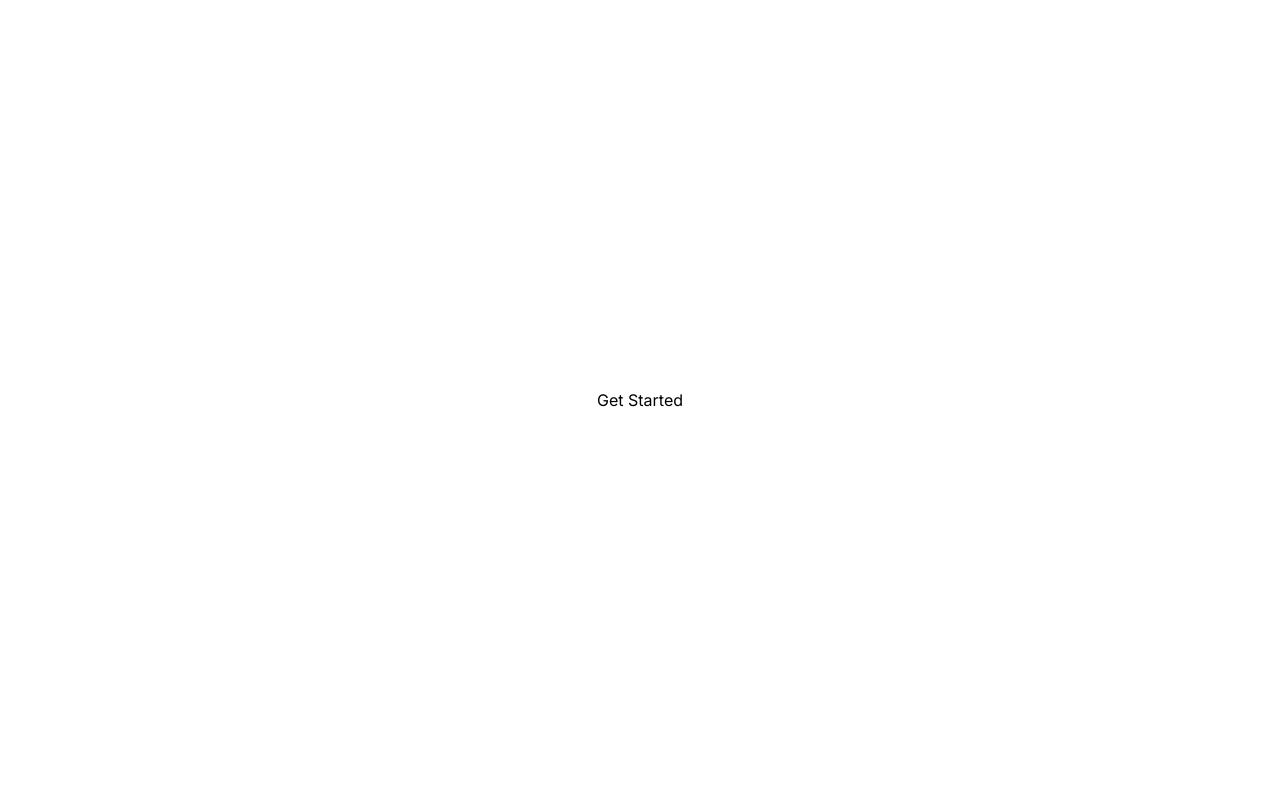
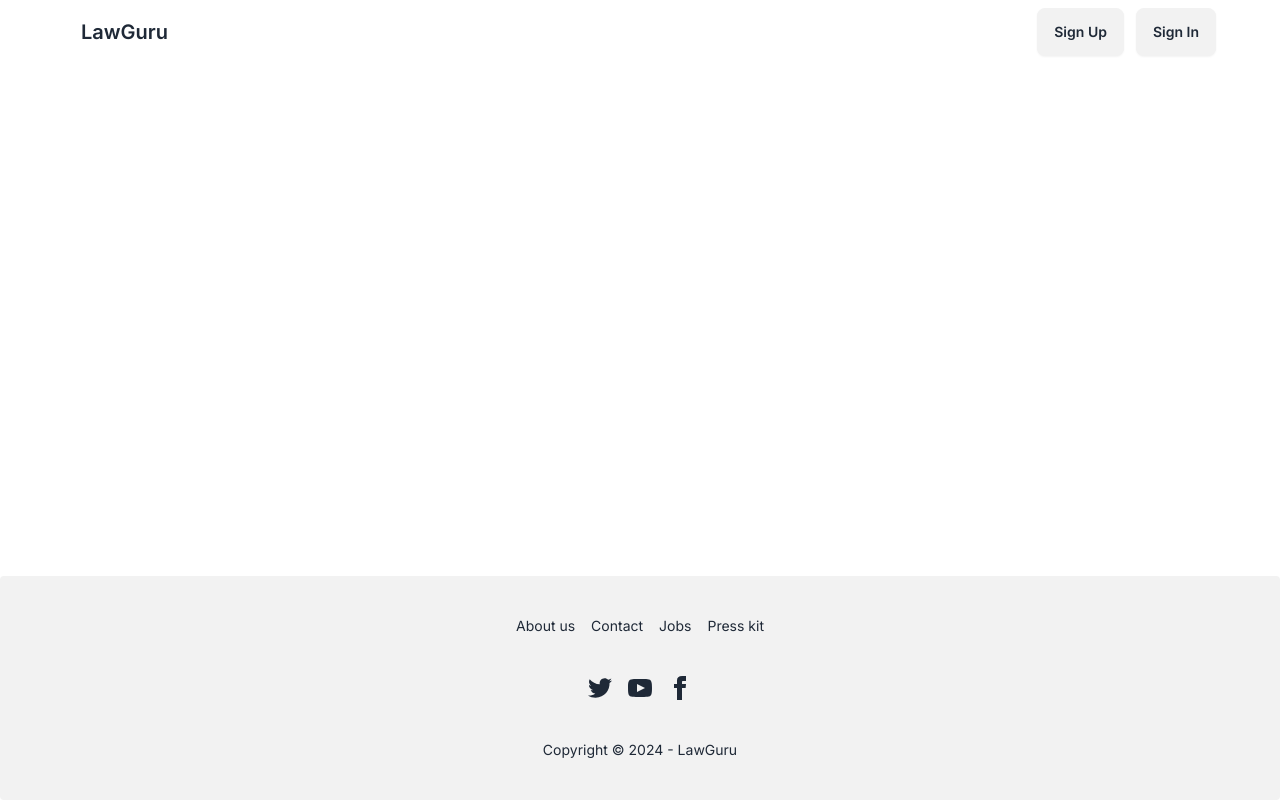
Before and after one commit to ayuugoyal/LawGuru, a Next.js app: page / in a window 1280 px wide. Built offline with nearby package versions, Linux system fonts and the light colour scheme.

Commit message:
feat: add nav and footbar

```diff
--- a/package.json
+++ b/package.json
@@ -19,6 +19,7 @@
     "@types/react": "^18",
     "@types/react-dom": "^18",
     "autoprefixer": "^10.0.1",
+    "daisyui": "^4.6.1",
     "eslint": "^8",
     "eslint-config-next": "14.1.0",
     "postcss": "^8",
--- a/src/app/dashboard/page.tsx
+++ b/src/app/dashboard/page.tsx
@@ -1,9 +1,59 @@
+import Footer from "@/components/Footer";
 import { UserButton } from "@clerk/nextjs";
 
 export default function Dashboard() {
   return (
-    <div className="h-screen flex justify-center items-center">
-      <UserButton afterSignOutUrl="/" />
+    <div className="h-screen flex justify-between flex-col">
+      <div className="navbar bg-base-100 sm:px-16">
+        <div className="flex-1">
+          <a className="btn btn-ghost text-xl">LawGuru</a>
+        </div>
+        <div className="flex-none">
+          <div className="dropdown dropdown-end">
+            <div
+              tabIndex={0}
+              role="button"
+              className="btn btn-ghost btn-circle"
+            >
+              <div className="indicator">
+                <svg
+                  xmlns="http://www.w3.org/2000/svg"
+                  className="h-5 w-5"
+                  fill="none"
+                  viewBox="0 0 24 24"
+                  stroke="currentColor"
+                >
+                  <path
+                    strokeLinecap="round"
+                    strokeLinejoin="round"
+                    strokeWidth="2"
+                    d="M3 3h2l.4 2M7 13h10l4-8H5.4M7 13L5.4 5M7 13l-2.293 2.293c-.63.63-.184 1.707.707 1.707H17m0 0a2 2 0 100 4 2 2 0 000-4zm-8 2a2 2 0 11-4 0 2 2 0 014 0z"
+                  />
+                </svg>
+                <span className="badge badge-sm indicator-item">8</span>
+              </div>
+            </div>
+            <div
+              tabIndex={0}
+              className="mt-3 z-[1] card card-compact dropdown-content w-52 bg-base-100 shadow"
+            >
+              <div className="card-body">
+                <span className="font-bold text-lg">8 Items</span>
+                <span className="text-info">Subtotal: $999</span>
+                <div className="card-actions">
+                  <button className="btn btn-primary btn-block">
+                    View cart
+                  </button>
+                </div>
+              </div>
+            </div>
+          </div>
+          <div className="m-2">
+            <UserButton afterSignOutUrl="/" />
+          </div>
+        </div>
+      </div>
+      <Footer />
     </div>
   );
 }
--- a/src/app/page.tsx
+++ b/src/app/page.tsx
@@ -1,11 +1,23 @@
+import Footer from "@/components/Footer";
 import Link from "next/link";
 
 export default function Home() {
   return (
-    <div className="flex justify-center h-screen items-center">
-      <Link href="/dashboard">
-        <div>Get Started</div>
-      </Link>
+    <div className="h-screen flex justify-between flex-col">
+      <div className="navbar bg-base-100 sm:px-16">
+        <div className="navbar-start">
+          <a className="btn btn-ghost text-xl">LawGuru</a>
+        </div>
+        <div className="navbar-end gap-3">
+          <Link className="btn" href="/sign-up">
+            Sign Up
+          </Link>
+          <Link className="btn" href="/sign-in">
+            Sign In
+          </Link>
+        </div>
+      </div>
+      <Footer />
     </div>
   );
 }
--- /dev/null
+++ b/src/components/Footer.tsx
@@ -0,0 +1,54 @@
+const Footer = () => {
+  return (
+    <footer className="footer footer-center p-10 bg-base-200 text-base-content rounded">
+      <nav className="grid grid-flow-col gap-4">
+        <a className="link link-hover">About us</a>
+        <a className="link link-hover">Contact</a>
+        <a className="link link-hover">Jobs</a>
+        <a className="link link-hover">Press kit</a>
+      </nav>
+      <nav>
+        <div className="grid grid-flow-col gap-4">
+          <a>
+            <svg
+              xmlns="http://www.w3.org/2000/svg"
+              width="24"
+              height="24"
+              viewBox="0 0 24 24"
+              className="fill-current"
+            >
+              <path d="M24 4.557c-.883.392-1.832.656-2.828.775 1.017-.609 1.798-1.574 2.165-2.724-.951.564-2.005.974-3.127 1.195-.897-.957-2.178-1.555-3.594-1.555-3.179 0-5.515 2.966-4.797 6.045-4.091-.205-7.719-2.165-10.148-5.144-1.29 2.213-.669 5.108 1.523 6.574-.806-.026-1.566-.247-2.229-.616-.054 2.281 1.581 4.415 3.949 4.89-.693.188-1.452.232-2.224.084.626 1.956 2.444 3.379 4.6 3.419-2.07 1.623-4.678 2.348-7.29 2.04 2.179 1.397 4.768 2.212 7.548 2.212 9.142 0 14.307-7.721 13.995-14.646.962-.695 1.797-1.562 2.457-2.549z"></path>
+            </svg>
+          </a>
+          <a>
+            <svg
+              xmlns="http://www.w3.org/2000/svg"
+              width="24"
+              height="24"
+              viewBox="0 0 24 24"
+              className="fill-current"
+            >
+              <path d="M19.615 3.184c-3.604-.246-11.631-.245-15.23 0-3.897.266-4.356 2.62-4.385 8.816.029 6.185.484 8.549 4.385 8.816 3.6.245 11.626.246 15.23 0 3.897-.266 4.356-2.62 4.385-8.816-.029-6.185-.484-8.549-4.385-8.816zm-10.615 12.816v-8l8 3.993-8 4.007z"></path>
+            </svg>
+          </a>
+          <a>
+            <svg
+              xmlns="http://www.w3.org/2000/svg"
+              width="24"
+              height="24"
+              viewBox="0 0 24 24"
+              className="fill-current"
+            >
+              <path d="M9 8h-3v4h3v12h5v-12h3.642l.358-4h-4v-1.667c0-.955.192-1.333 1.115-1.333h2.885v-5h-3.808c-3.596 0-5.192 1.583-5.192 4.615v3.385z"></path>
+            </svg>
+          </a>
+        </div>
+      </nav>
+      <aside>
+        <p>Copyright © 2024 - LawGuru</p>
+      </aside>
+    </footer>
+  );
+};
+
+export default Footer;
--- a/tailwind.config.ts
+++ b/tailwind.config.ts
@@ -15,6 +15,6 @@
       },
     },
   },
-  plugins: [],
+  plugins: [require("daisyui")],
 };
 export default config;
```
Also changed, not shown: public/justice.jpg (added), 1 other file (tests, documents, lock files or other folders).
